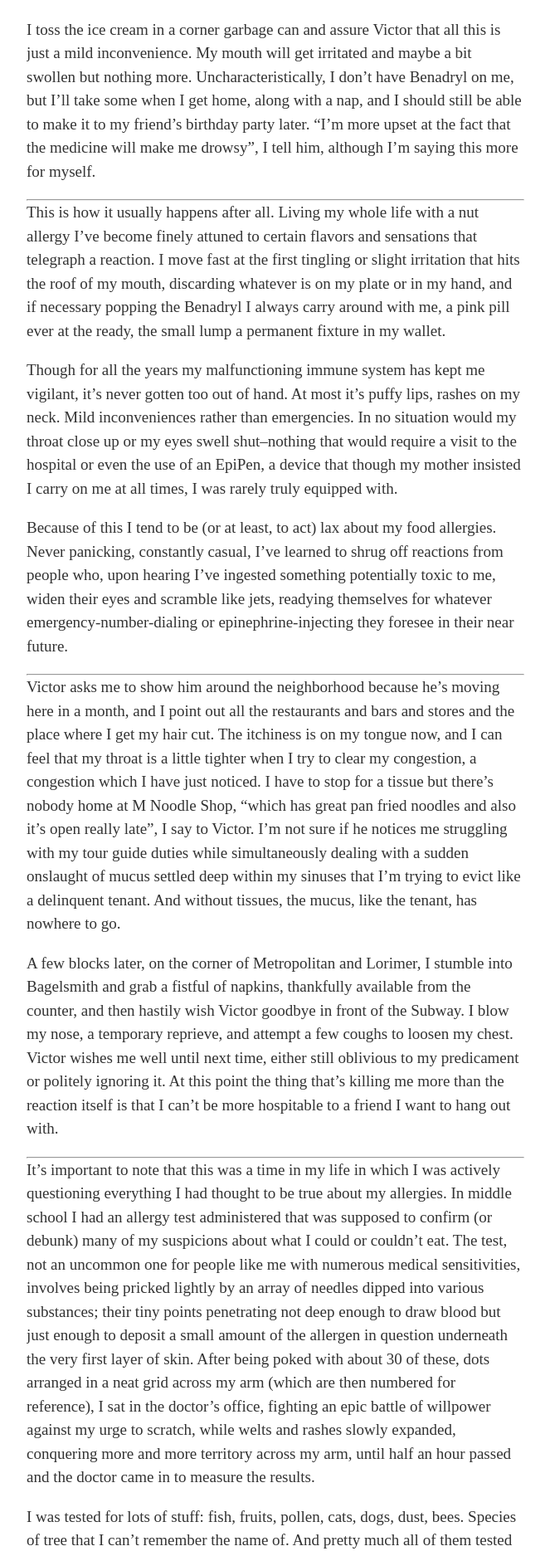
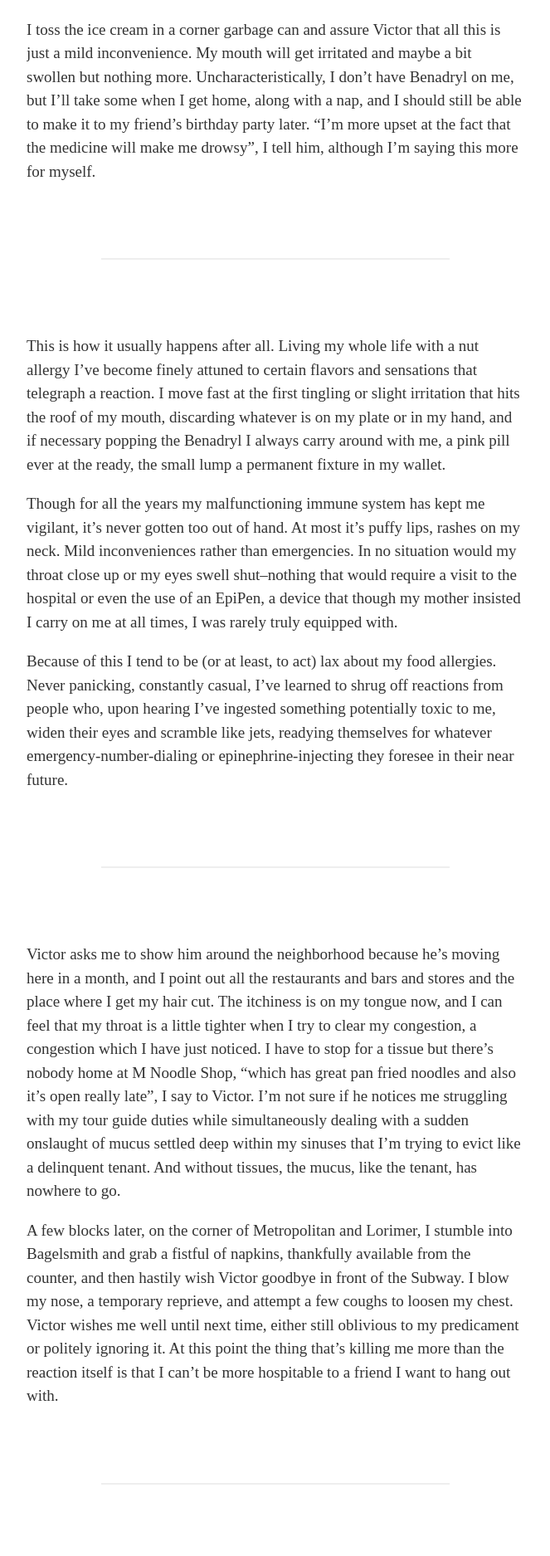
Before and after one commit to rvinluan/rvinluan.github.io, a Jekyll site: the page built from _posts/2015-07-19-ice-cream.md, in a window 1280 px wide. Shown: the part 1427-3302 px from the top of the page at 83% size, without its empty margins (308-971 px from the left). Built offline with Jekyll 4.4.1, drawn with Linux system fonts in a browser that asks for light colours; nearby versions of some CDN libraries; some web fonts are replaced.

Commit message:
hr styling

```diff
--- a/css/single.css
+++ b/css/single.css
@@ -207,6 +207,12 @@ body {
 	text-decoration: line-through;
 }
 
+#main hr {
+	margin: 5em;
+	border-color: #eee;
+	border-style: solid;
+}
+
 .sig {
 	margin-top: 2em;
 	border-top: 1px solid #999;
```
